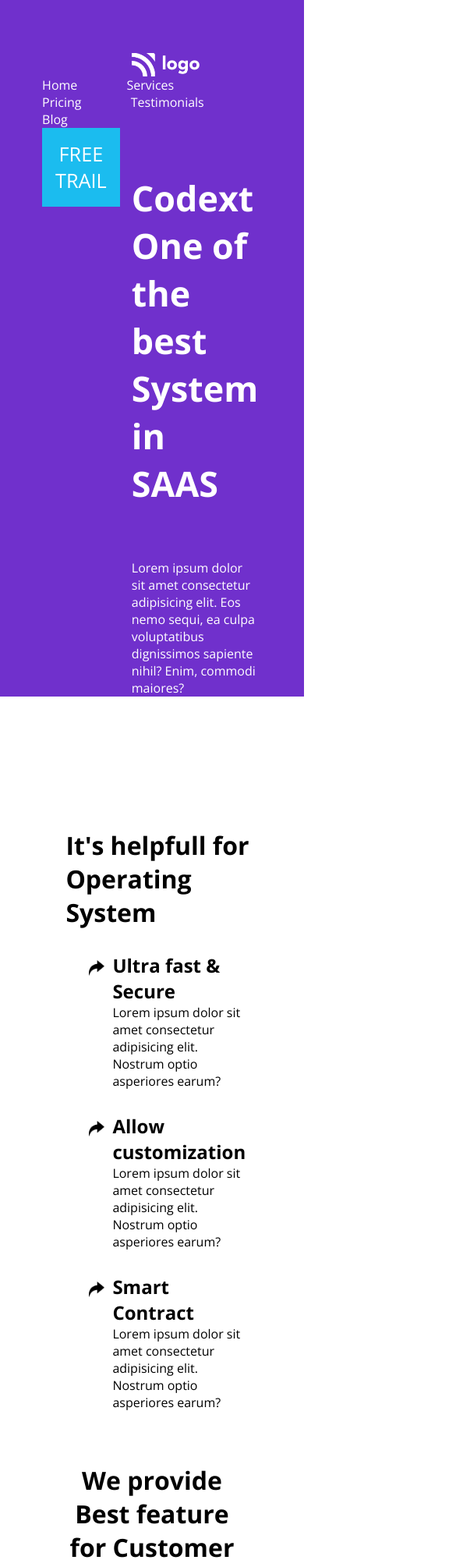
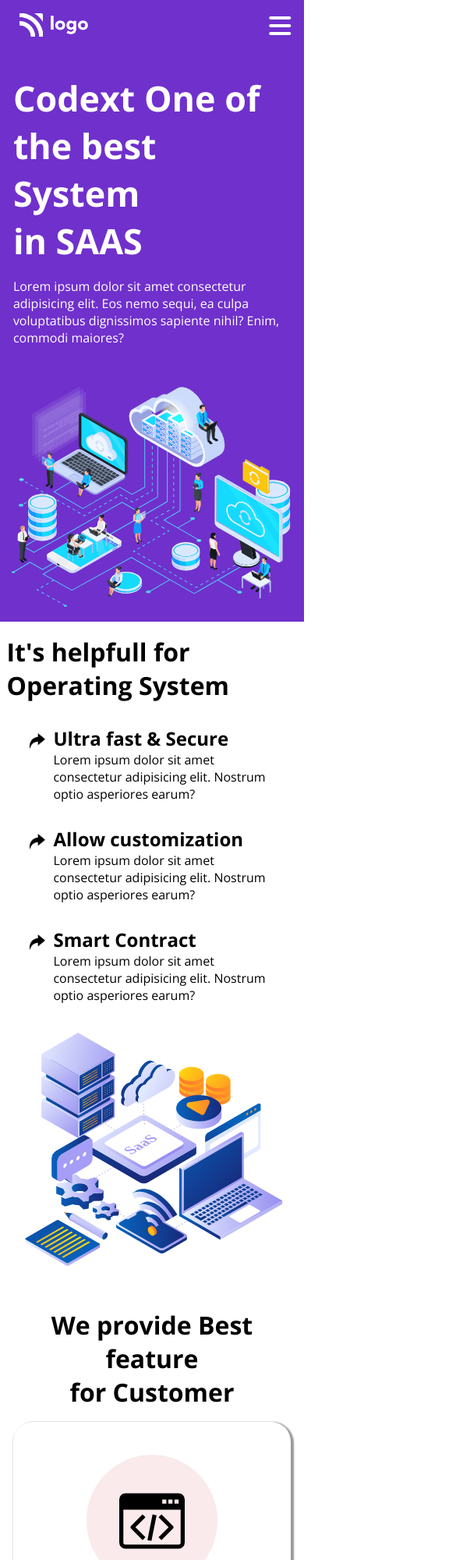
Before and after one commit to adarshchhetri9/SAAS-landing-page, a plain HTML site: page index.html in a window 390 px wide. Shown: the top 2000 px of the page at 78% size, 585 px wide, since content can reach past the window. Drawn offline with nearby package versions, Linux system fonts and the light colour scheme.

Commit message:
Responsive Update

```diff
--- a/csss/style.css
+++ b/csss/style.css
@@ -25,6 +25,10 @@ nav{
 .header{
     background-color: #7030cc;
     color: white;
+}
+
+.nav-icon{
+    display: none;
 }
 
 .head , .mid{
@@ -154,3 +158,126 @@ nav{
     text-decoration:underline #a853d7;
     cursor: pointer;
 }
+
+@media only screen and (max-width: 600px) {
+    *{
+        margin: 0px;
+        padding: 0px;
+        outline: 0px;
+        font-family: "Open Sans";
+        /* border: 0.1px solid pink; */
+    }
+
+    nav{
+        padding: 2vh;
+        display: flex;
+        justify-content: space-between;
+        margin-bottom: 20px;
+    }
+
+    .nav-items{
+        display: none;
+    }
+
+    .logo > img{
+        margin-left: 1vh;
+    }
+
+
+    .nav-icon{
+        display: block;
+    }
+
+    .header{
+        background-color: #7030cc;
+        color: white;
+    }
+
+    .head  {
+        flex-direction: column;
+    }
+
+    .mid{
+        flex-direction: column-reverse;
+    }
+
+    .bot > h1{
+        margin: 2vh;
+    }
+
+    .card{
+        margin: 0px 2vh;
+        display: flex;
+        gap: 2vh;
+    }
+
+    .circle {
+        height: 20vh;
+        width: 20vh;
+        border-radius: 50%;
+        margin: auto;
+    }
+
+    .circle > img{
+        margin: 5vh;
+        height: 10vh;
+    }
+
+    .fst{
+        background-color: #faeaeb;
+    }
+
+    .scd{
+        background-color: #fbf0ee;
+    }
+
+    .tdh{
+        background-color: #e9f4f6;
+    }
+
+    .fth{
+        background-color: #f2e7f5;
+    }
+     /* second-phase  */
+    .nav-item{
+        margin-right: 7vh;
+    }
+
+
+    .sub-head > h1 {
+        margin-left: 3vh;
+        margin: 1vh 2vh;
+        font-size: 2.8rem;
+    }
+
+    .sub-head p {
+        margin: 2vh;
+    }
+
+    .mid{
+        margin:  0px 1vh;
+        margin-top: 2vh;
+    }
+
+
+    .inner-mid{
+        margin:  0px 20px;
+        display: flex;
+    }
+
+    .card{
+        display: flex;
+        flex-direction: column;
+    }
+
+
+    .cards{
+        height: AUTO;
+        margin-bottom: 10vh;
+        text-align: center;
+        border-radius: 25px;
+        border: none;
+        box-shadow: 2px 2px 2px 2px rgb(153, 152, 152);
+    }
+
+  }
--- a/index.html
+++ b/index.html
@@ -4,8 +4,9 @@
     <meta charset="UTF-8" />
     <meta http-equiv="X-UA-Compatible" content="IE=edge" />
     <meta name="viewport" content="width=device-width, initial-scale=1.0" />
-    <title>Project 13</title>
+    <title>SAAS</title>
     <link rel="stylesheet" href="csss/style.css" />
+    <link rel="stylesheet" href="https://cdnjs.cloudflare.com/ajax/libs/font-awesome/6.2.0/css/all.min.css" integrity="sha512-xh6O/CkQoPOWDdYTDqeRdPCVd1SpvCA9XXcUnZS2FmJNp1coAFzvtCN9BmamE+4aHK8yyUHUSCcJHgXloTyT2A==" crossorigin="anonymous" referrerpolicy="no-referrer" />
   </head>
   <body>
     <div class="header">
@@ -23,6 +24,7 @@
             <button class="ft">FREE TRAIL</button>
           </ul>
         </div>
+        <div class="nav-icon"><i class="fa-solid fa-bars fa-2x"></i></div>
       </nav>
       <div class="head">
         <div class="sub-head">
```
Also changed, not shown: 1 other file.
